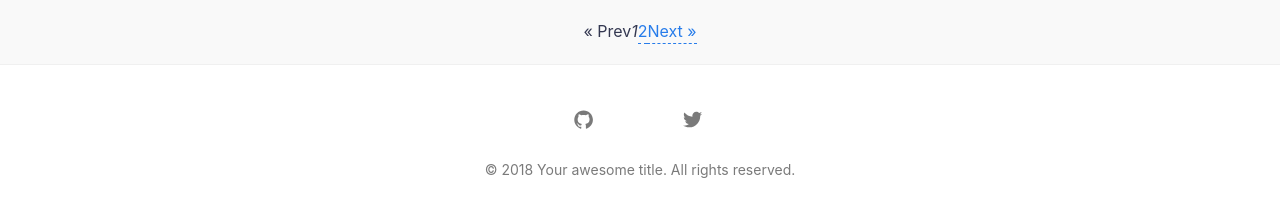
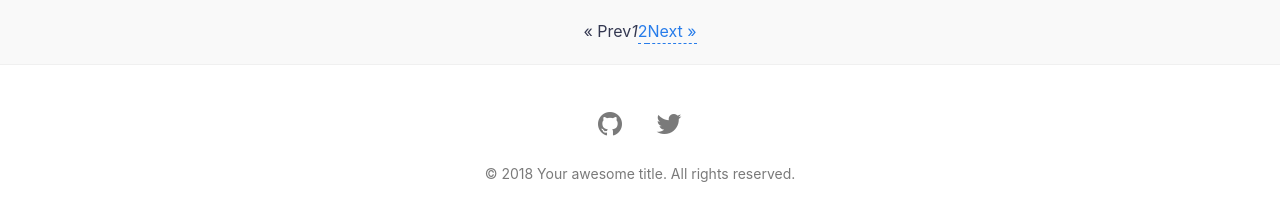
Before and after one commit to android-code/android-code.github.io, a Jekyll site: the page built from index.html, in a window 1280 px wide and 1400 px high, scrolled down 420 px. Shown: the part 1171-1392 px from the top of the window. Built offline with Jekyll 4.4.1, drawn with Linux system fonts in a browser that asks for light colours; the list of posts is cut into pages by our own code.

Commit message:
FA icons added

```diff
--- a/_includes/footer.html
+++ b/_includes/footer.html
@@ -3,17 +3,12 @@
     <nav class="social">
       {% if site.github_username %}
         <a class="social__link" target="_blank" rel="noopener noreferrer" href="https://github.com/{{ site.github_username }}">
-          <svg class="social__icon" viewBox="0 0 20 20" width="20px" height="20px"><path d="M7.999,0.431c-4.285,0-7.76,3.474-7.76,7.761 c0,3.428,2.223,6.337,5.307,7.363c0.388,0.071,0.53-0.168,0.53-0.374c0-0.184-0.007-0.672-0.01-1.32 c-2.159,0.469-2.614-1.04-2.614-1.04c-0.353-0.896-0.862-1.135-0.862-1.135c-0.705-0.481,0.053-0.472,0.053-0.472 c0.779,0.055,1.189,0.8,1.189,0.8c0.692,1.186,1.816,0.843,2.258,0.645c0.071-0.502,0.271-0.843,0.493-1.037 C4.86,11.425,3.049,10.76,3.049,7.786c0-0.847,0.302-1.54,0.799-2.082C3.768,5.507,3.501,4.718,3.924,3.65 c0,0,0.652-0.209,2.134,0.796C6.677,4.273,7.34,4.187,8,4.184c0.659,0.003,1.323,0.089,1.943,0.261 c1.482-1.004,2.132-0.796,2.132-0.796c0.423,1.068,0.157,1.857,0.077,2.054c0.497,0.542,0.798,1.235,0.798,2.082 c0,2.981-1.814,3.637-3.543,3.829c0.279,0.24,0.527,0.713,0.527,1.437c0,1.037-0.01,1.874-0.01,2.129 c0,0.208,0.14,0.449,0.534,0.373c3.081-1.028,5.302-3.935,5.302-7.362C15.76,3.906,12.285,0.431,7.999,0.431z"/></svg>
+          <i class='fa fa-github fa-2x'></i>
         </a>
       {% endif %}
       {% if site.twitter_username %}
         <a class="social__link" target="_blank" rel="noopener noreferrer" href="https://www.twitter.com/{{ site.twitter_username }}">
-          <svg class="social__icon" viewBox="0 0 20 20" width="20px" height="20px"><path d="M15.969,3.058c-0.586,0.26-1.217,0.436-1.878,0.515c0.675-0.405,1.194-1.045,1.438-1.809c-0.632,0.375-1.332,0.647-2.076,0.793c-0.596-0.636-1.446-1.033-2.387-1.033c-1.806,0-3.27,1.464-3.27,3.27 c0,0.256,0.029,0.506,0.085,0.745C5.163,5.404,2.753,4.102,1.14,2.124C0.859,2.607,0.698,3.168,0.698,3.767 c0,1.134,0.577,2.135,1.455,2.722C1.616,6.472,1.112,6.325,0.671,6.08c0,0.014,0,0.027,0,0.041c0,1.584,1.127,2.906,2.623,3.206 C3.02,9.402,2.731,9.442,2.433,9.442c-0.211,0-0.416-0.021-0.615-0.059c0.416,1.299,1.624,2.245,3.055,2.271 c-1.119,0.877-2.529,1.4-4.061,1.4c-0.264,0-0.524-0.015-0.78-0.046c1.447,0.928,3.166,1.469,5.013,1.469 c6.015,0,9.304-4.983,9.304-9.304c0-0.142-0.003-0.283-0.009-0.423C14.976,4.29,15.531,3.714,15.969,3.058z"/></svg>
-        </a>
-      {% endif %}
-      {% if site.instagram_username %}
-        <a class="social__link" target="_blank" rel="noopener noreferrer" href="https://www.instagram.com/{{ site.instagram_username }}">
-          <svg class="social__icon" viewBox="0 0 20 20" width="20px" height="20px"><path d="M8 0C5.827 0 5.555.01 4.702.048 3.85.088 3.27.222 2.76.42a3.908 3.908 0 0 0-1.417.923c-.445.444-.72.89-.923 1.417-.198.51-.333 1.09-.372 1.942C.008 5.555 0 5.827 0 8s.01 2.445.048 3.298c.04.852.174 1.433.372 1.942.204.526.478.973.923 1.417.444.445.89.72 1.417.923.51.198 1.09.333 1.942.372.853.04 1.125.048 3.298.048s2.445-.01 3.298-.048c.852-.04 1.433-.174 1.942-.372a3.908 3.908 0 0 0 1.417-.923c.445-.444.72-.89.923-1.417.198-.51.333-1.09.372-1.942.04-.853.048-1.125.048-3.298s-.01-2.445-.048-3.298c-.04-.852-.174-1.433-.372-1.942a3.908 3.908 0 0 0-.923-1.417A3.886 3.886 0 0 0 13.24.42c-.51-.198-1.09-.333-1.942-.372C10.445.008 10.173 0 8 0zm0 1.44c2.136 0 2.39.01 3.233.048.78.036 1.203.166 1.485.276.374.145.64.318.92.598.28.28.453.546.598.92.11.282.24.705.276 1.485.038.844.047 1.097.047 3.233s-.01 2.39-.05 3.233c-.04.78-.17 1.203-.28 1.485-.15.374-.32.64-.6.92-.28.28-.55.453-.92.598-.28.11-.71.24-1.49.276-.85.038-1.1.047-3.24.047s-2.39-.01-3.24-.05c-.78-.04-1.21-.17-1.49-.28a2.49 2.49 0 0 1-.92-.6c-.28-.28-.46-.55-.6-.92-.11-.28-.24-.71-.28-1.49-.03-.84-.04-1.1-.04-3.23s.01-2.39.04-3.24c.04-.78.17-1.21.28-1.49.14-.38.32-.64.6-.92.28-.28.54-.46.92-.6.28-.11.7-.24 1.48-.28.85-.03 1.1-.04 3.24-.04zm0 2.452a4.108 4.108 0 1 0 0 8.215 4.108 4.108 0 0 0 0-8.215zm0 6.775a2.667 2.667 0 1 1 0-5.334 2.667 2.667 0 0 1 0 5.334zm5.23-6.937a.96.96 0 1 1-1.92 0 .96.96 0 0 1 1.92 0z"></path></svg>
+          <i class='fa fa-twitter fa-2x'></i>
         </a>
       {% endif %}
     </nav>
--- a/_includes/head.html
+++ b/_includes/head.html
@@ -13,4 +13,6 @@
   	<link rel="preload" href="{{ '/assets/css/main.css' | relative_url }}" as="style" onload="this.rel='stylesheet'">
   	<noscript><link rel="stylesheet" href="{{ '/assets/css/main.css' | relative_url }}"></noscript>
 
+  	<link href="//maxcdn.bootstrapcdn.com/font-awesome/4.7.0/css/font-awesome.min.css" rel="stylesheet">
+
 </head>
--- a/assets/css/main.css
+++ b/assets/css/main.css
@@ -696,7 +696,7 @@ footer a:hover {
   -webkit-box-align: center;
   -ms-flex-align: center;
   align-items: center;
-  max-width: 200px;
+  max-width: 100px;
   margin: 0 auto 25px;
 }
 
```
Also changed, not shown: assets/img/favicon.jpg (deleted), assets/img/icons/favicon.ico (deleted), assets/img/icons/icon-github.svg (deleted), assets/img/icons/icon-instagram.svg (deleted), assets/img/icons/icon-twitter.svg (deleted).
